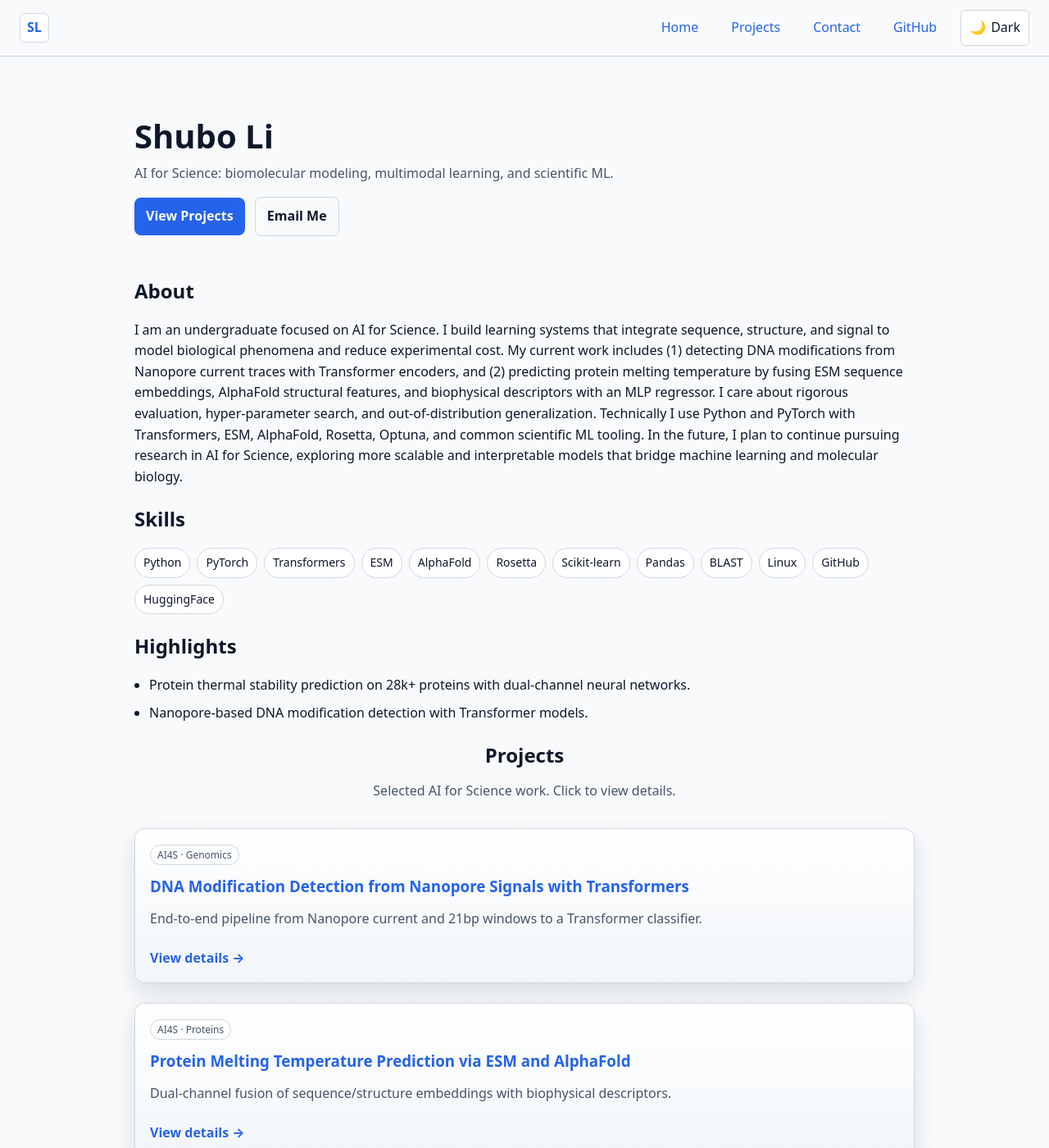
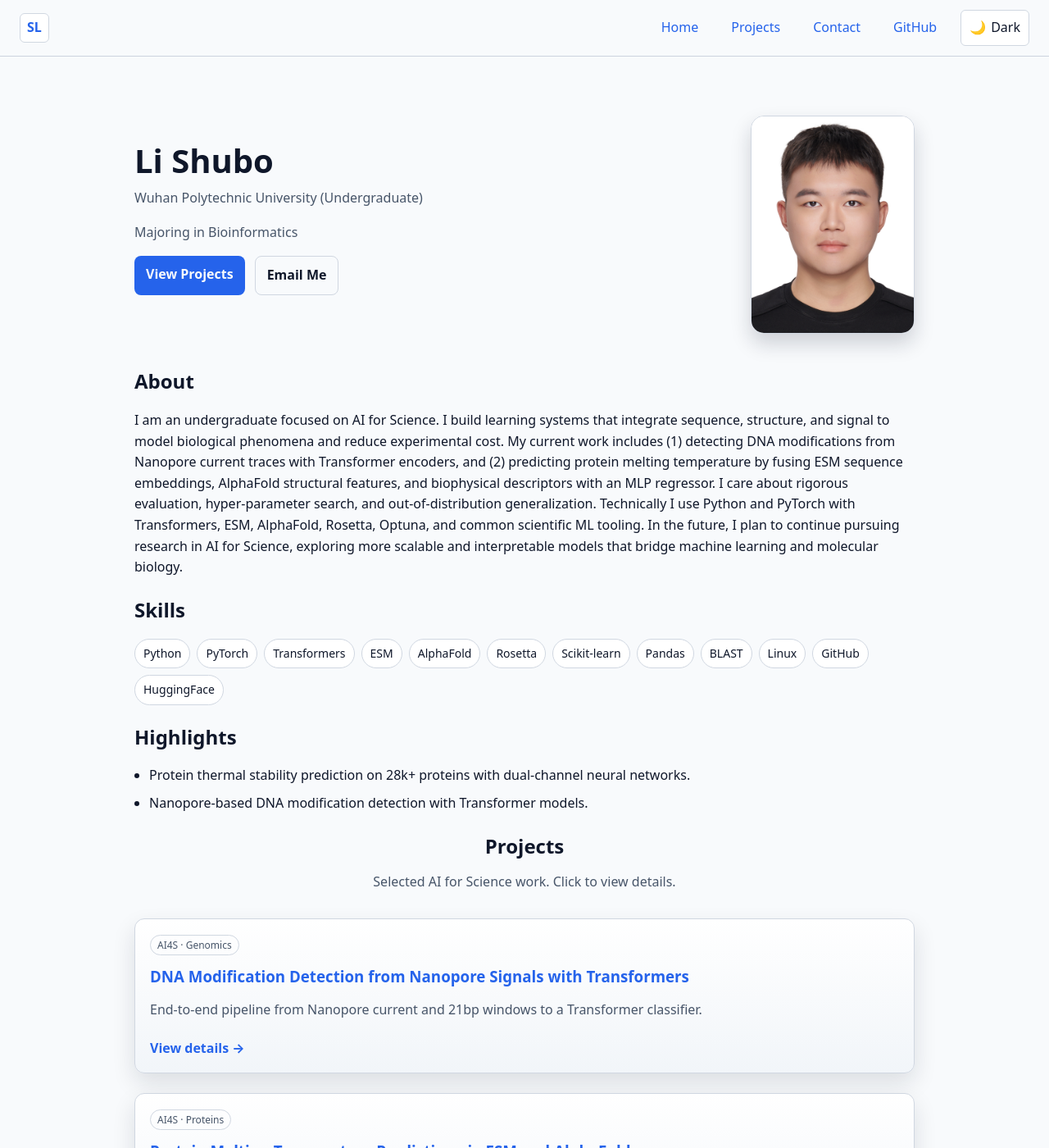
Before and after one commit to Shubo176/shubo176.github.io, a Jekyll site: the page index.html, which Jekyll copies as it is, in a window 1280 px wide and 1400 px high. Shown: the whole window at 82% size. Built offline with Jekyll 4.4.1, drawn with Linux system fonts in a browser that asks for light colours.

Commit message:
deleted:    _data/authors.yml 	modified:   _data/navigation.yml 	deleted:    _showcase/ai4s/deeppretm.md 	deleted:    _showcase/ai4s/nanopore_mods.md 	new file:   assets/img/image5.png 	modified:   assets/style.css 	modified:   index.html 	modified:   project-nanopore.html 	modified:   project-protein-tm.html 	deleted:    publications.html 	deleted:    showcase.html

```diff
--- a/_data/navigation.yml
+++ b/_data/navigation.yml
@@ -3,7 +3,5 @@ pages:
 #       For example, the `navbar_title` field in `showcase.html` is "Showcase" and the `name` field here should also be "Showcase"
 - name: Home
   url: /
-- name: Publications
-  url: /publications
 - name: Projects
   url: /projects
--- a/assets/style.css
+++ b/assets/style.css
@@ -69,10 +69,30 @@ a:hover{text-decoration:underline}
 .nav__menu button:hover{filter:brightness(0.98)}
 .nav__toggle{display:none;background:transparent;border:0;color:var(--fg);font-size:20px}
 
-.hero{padding:48px 0 12px}
+.hero{
+  display:flex;
+  align-items:center;
+  gap:32px;
+  padding:48px 0 12px;
+}
 .hero h1{font-size:40px;margin:0 0 8px}
 .hero__tagline{color:var(--muted);margin:0 0 16px}
-.hero__cta .btn{margin-right:8px}
+.hero__cta{
+  display:flex;
+  flex-wrap:wrap;
+  gap:12px;
+  margin:0 0 24px;
+}
+.hero__cta .btn{margin-right:0}
+.hero__content{flex:1}
+.hero__avatar{margin:0;flex-shrink:0}
+.hero__avatar img{
+  width:200px;
+  max-width:40vw;
+  border-radius:16px;
+  border:1px solid var(--ring);
+  box-shadow:0 12px 24px rgba(15,23,42,0.18);
+}
 
 .section--center{
   max-width:720px;
@@ -120,6 +140,11 @@ h2{margin-top:24px}
   .nav__menu{display:none;flex-direction:column;background:var(--bg);position:absolute;top:56px;right:16px;border:1px solid var(--ring);padding:12px;border-radius:12px}
   .nav__menu.show{display:flex}
 }
+@media (max-width:700px){
+  .hero{flex-direction:column-reverse;text-align:center}
+  .hero__content{text-align:center}
+  .hero__cta{justify-content:center}
+}
 
 /* Vertical list for projects */
 .stack{display:flex;flex-direction:column;gap:24px}
--- a/index.html
+++ b/index.html
@@ -2,7 +2,7 @@
 <html lang="en" data-theme="light">
 <head>
   <meta charset="utf-8">
-  <title>Shubo Li — AI for Science</title>
+  <title>Li Shubo — AI for Science</title>
   <meta name="viewport" content="width=device-width, initial-scale=1">
   <meta name="description" content="AI for Science: biomolecular modeling, multimodal learning, and scientific ML.">
   <link rel="stylesheet" href="assets/style.css">
@@ -12,7 +12,7 @@
   {
     "@context":"https://schema.org",
     "@type":"Person",
-    "name":"Shubo Li",
+    "name":"Li Shubo",
     "email":"mailto:ethanli041012@gmail.com",
     "url":"https://<your-domain-or-github-username>.github.io/",
     "sameAs":["https://github.com/Shubo176"],
@@ -43,15 +43,23 @@
 
   <main class="container">
     <section class="hero">
-      <h1>Shubo Li</h1>
+      <div class="hero__content">
+        <h1>Li Shubo</h1>
         <p class="hero__tagline">
-        AI for Science: biomolecular modeling, multimodal learning, and scientific ML.
+          Wuhan Polytechnic University (Undergraduate)
+        </p>
+        <p class="hero__tagline">
+          Majoring in Bioinformatics
         </p>
         <p class="hero__cta">
           <a class="btn" href="#projects">View Projects</a>
           <a class="btn btn--ghost" href="mailto:ethanli041012@gmail.com">Email Me</a>
         </p>
         <!-- Source of contact and education from resume.  [oai_citation:1‡resume_1_0_0__1_.pdf](file-service://file-TyoLnHyHgKSvUT1ZCxvuNm) -->
+      </div>
+      <figure class="hero__avatar">
+        <img src="assets/img/image5.png" alt="Li Shubo" loading="lazy">
+      </figure>
     </section>
 
     <section class="section--left">
```
Also changed, not shown: _data/authors.yml (deleted, +0 -22 lines), _showcase/ai4s/deeppretm.md (deleted, +0 -18 lines), _showcase/ai4s/nanopore_mods.md (deleted, +0 -19 lines), project-nanopore.html (+7 -2 lines), project-protein-tm.html (+10 -8 lines), publications.html (deleted, +0 -32 lines), showcase.html (deleted, +0 -32 lines), assets/img/image5.png (added). Lines whose indentation alone changed are shown as unchanged.
